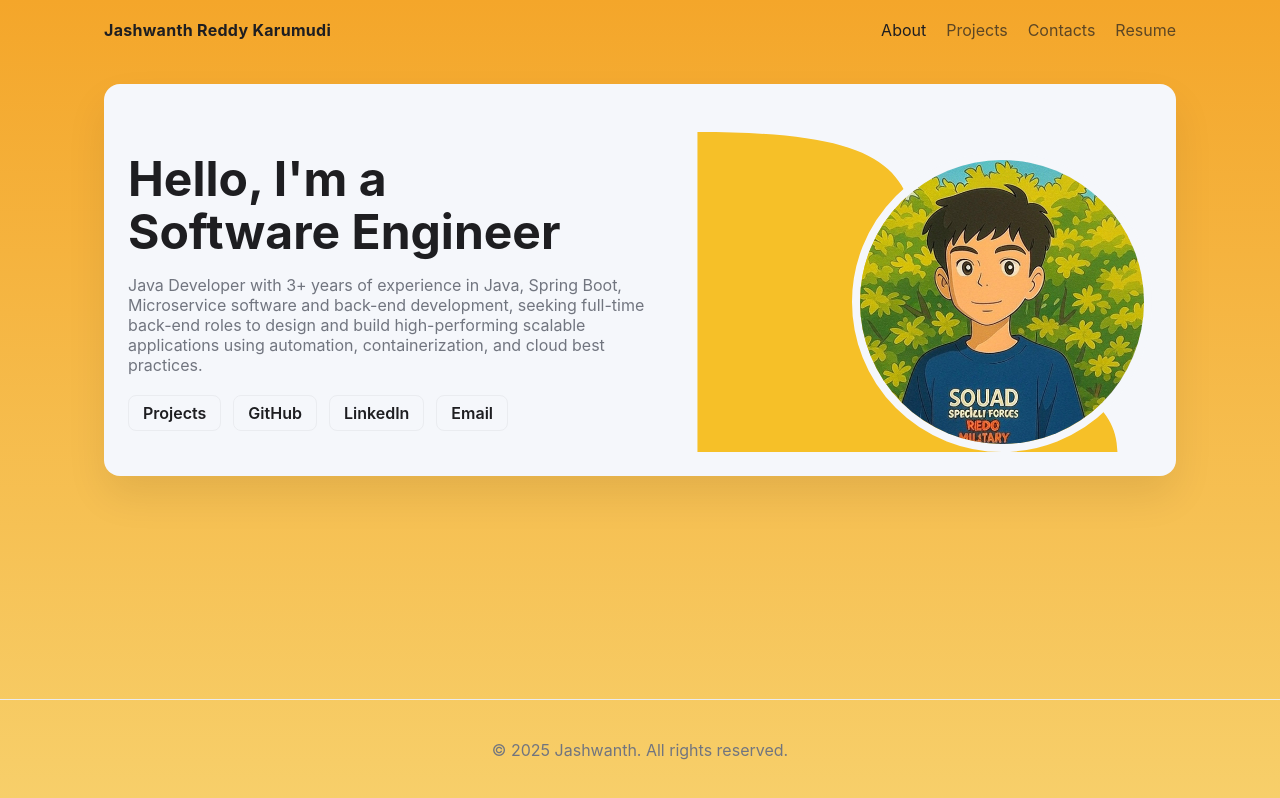
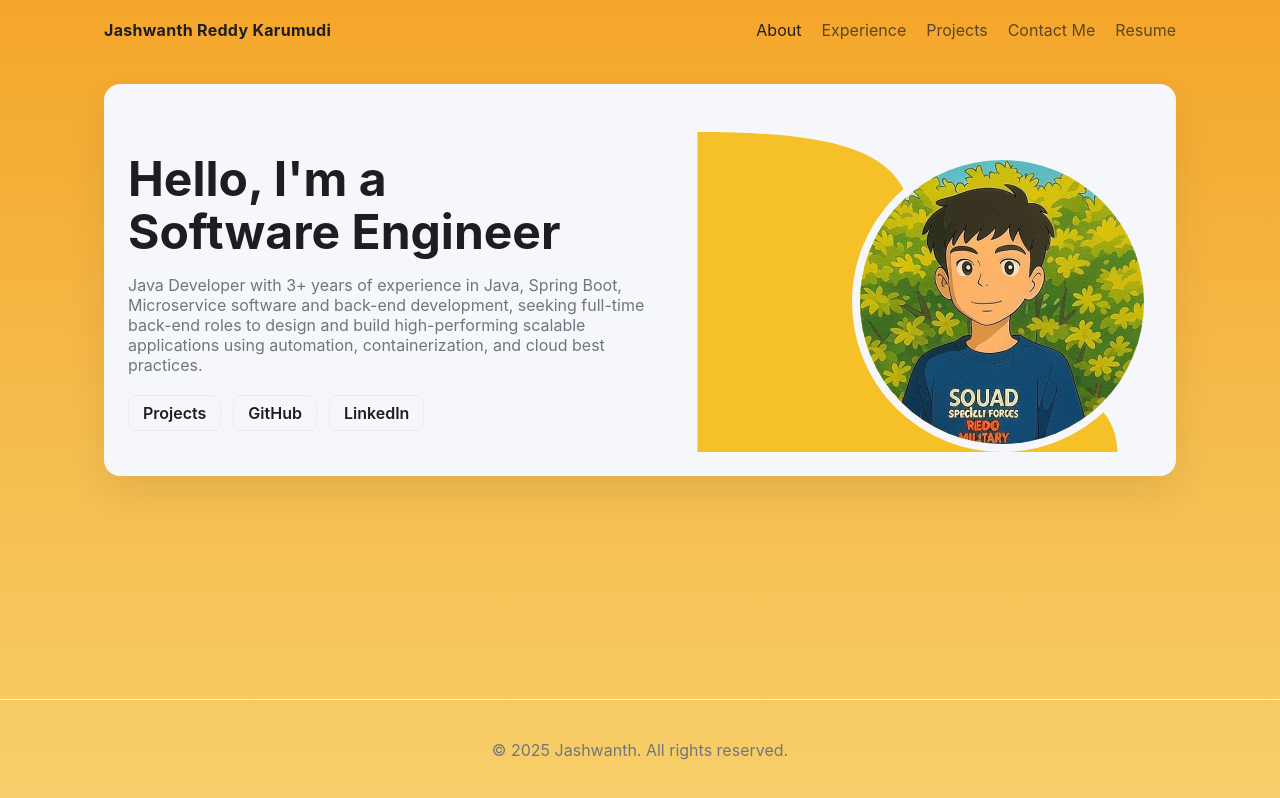
Before and after one commit to mrjashwanthreddy/portfolio, a React (Vite) app: page / in a window 1280 px wide. Built offline with nearby package versions, Linux system fonts and the light colour scheme.

Commit message:
Update experience data and navbar links
Refactored experience summaries in site data to use string arrays for improved detail and clarity. Updated Navbar to add an 'Experience' link and renamed 'Contacts' to 'Contact Me'. Commented out the email button in HomePage.

```diff
--- a/src/data/site.ts
+++ b/src/data/site.ts
@@ -1,6 +1,6 @@
 export type Link = { label: string; href: string }
 export type Project = { title: string; description: string[]; tags: string[]; href?: string }
-export type Experience = { company: string; role: string; period: string; summary: string; links?: Link[] }
+export type Experience = { company: string; role: string; period: string; summary: string | string[]; links?: Link[] }
 
 export const profile = {
   name: 'Jashwanth Reddy Karumudi',
@@ -54,12 +54,20 @@ export const experience: Experience[] = [
     company: 'Tata Consultancy Services',
     role: 'Module Lead • Java Developer',
     period: 'Jan 2024 — Present · Hyderabad, India',
-    summary: 'Led OneSQ microservice for telecom service qualification. Replaced SOAP with REST (≈35% perf gain), achieved 99.9% uptime via robust monitoring/fault tolerance, improved qualification accuracy by 15%, cut escalations by 40% with geocoding-based address validation, and reduced response times by 30% using multithreading.',
+    summary: [
+      'Managed OneSQ development as sole developer which led to 15% improvement in operational service and service qualification accuracy.',
+      'Achieved 40% reduction in customer escalations of incorrect service availability by implementing efficient address search by geocoding accuracy validation.',
+      'Accomplished 30% growth for customer service optimization using REST calls, and multi-threading for faster response times.'
+    ],
   },
   {
     company: 'Tata Consultancy Services',
     role: 'Java Developer',
     period: 'Dec 2021 — Dec 2023 · Hyderabad, India',
-    summary: 'Migrated on‑prem apps to AWS (+35% scalability). Delivered Spring Boot enterprise POCs. Automated EC2→S3 workflows with MFT integration using shell scripting.',
+    summary: [
+      'Migrated on-premise applications to AWS improving scalability by 35%.',
+      'Underwent a comprehensive training program and developed proof-of-concept applications using Spring Boot demonstrating proficiency in enterprise java development.',
+      'Automated EC2 to S3 workflows with MFT integration for external systems using shell scripting.'
+    ]
   },
 ]
--- a/src/modules/home/HomePage.tsx
+++ b/src/modules/home/HomePage.tsx
@@ -17,9 +17,9 @@ export function HomePage() {
             {links.find(l => l.label.toLowerCase()==='linkedin') && (
               <a className="btn btn-outline" href={links.find(l => l.label.toLowerCase()==='linkedin')!.href} target="_blank" rel="noreferrer">LinkedIn</a>
             )}
-            {links.find(l => l.href.startsWith('mailto:')) && (
+            {/* {links.find(l => l.href.startsWith('mailto:')) && (
               <a className="btn btn-outline" href={links.find(l => l.href.startsWith('mailto:'))!.href}>Email</a>
-            )}
+            )} */}
           </div>
         </div>
         <div className="hero-visual">
--- a/src/modules/layout/Navbar.tsx
+++ b/src/modules/layout/Navbar.tsx
@@ -8,8 +8,9 @@ export function Navbar() {
         <NavLink to="/" className="brand">{profile.name}</NavLink>
         <div className="nav-links">
           <NavLink to="/">About</NavLink>
+          <NavLink to="/experience">Experience</NavLink>
           <NavLink to="/projects">Projects</NavLink>
-          <NavLink to="/contact">Contacts</NavLink>
+          <NavLink to="/contact">Contact Me</NavLink>
           <a href={profile.resumeUrl} download>Resume</a>
         </div>
       </nav>
```
